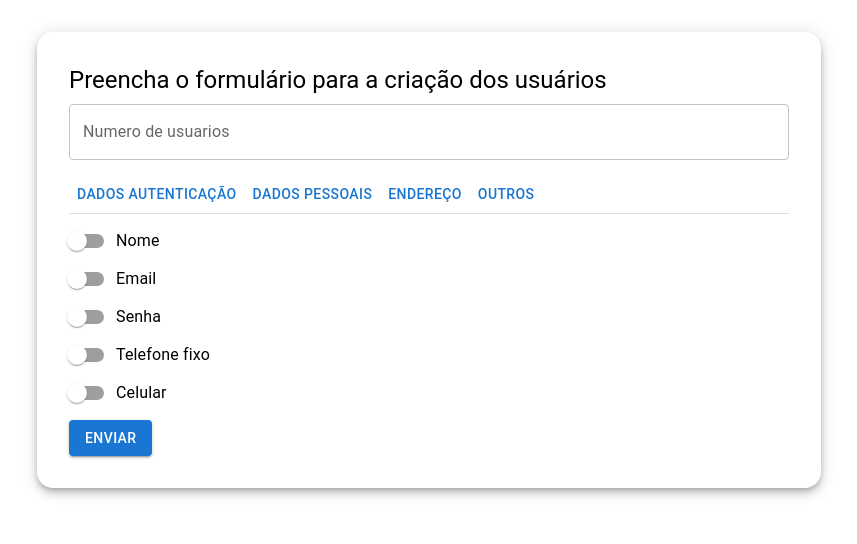
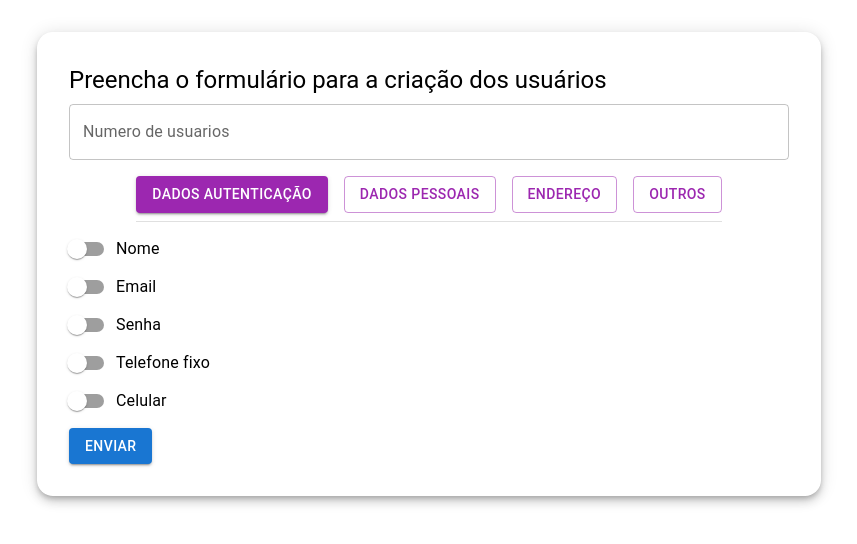
Before and after one commit to ottonSam/user-generate, a React (Create React App) app in the folder frontend/: page / in a window 1280 px wide. Shown: the top 544 px of the page, without its empty margins (211-1068 px from the left). Built offline with nearby package versions, Linux system fonts and the light colour scheme; no server answers.

Commit message:
copy to clipboard

```diff
--- a/frontend/src/components/FormFields/DataUserFields.tsx
+++ b/frontend/src/components/FormFields/DataUserFields.tsx
@@ -1,4 +1,4 @@
-import { Box, Button, List } from "@mui/material";
+import { Stack, Button, List } from "@mui/material";
 import { useState } from "react";
 import SwitchComponent from "./SwitchComponent";
 
@@ -10,26 +10,50 @@ const DataUserFields = () => {
   };
   return (
     <>
-      <Box
+      <Stack
+        gap={2}
+        direction="row"
+        margin="auto"
+        paddingBottom={1}
         sx={{
           marginTop: 2,
           borderBottom: 1,
           borderColor: "divider",
         }}
       >
-        <Button type="button" onClick={() => handleChange(0)}>
+        <Button
+          variant={showCase === 0 ? "contained" : "outlined"}
+          color="secondary"
+          type="button"
+          onClick={() => handleChange(0)}
+        >
           Dados autenticação
         </Button>
-        <Button type="button" onClick={() => handleChange(1)}>
+        <Button
+          variant={showCase === 1 ? "contained" : "outlined"}
+          color="secondary"
+          type="button"
+          onClick={() => handleChange(1)}
+        >
           Dados pessoais
         </Button>
-        <Button type="button" onClick={() => handleChange(2)}>
+        <Button
+          variant={showCase === 2 ? "contained" : "outlined"}
+          color="secondary"
+          type="button"
+          onClick={() => handleChange(2)}
+        >
           Endereço
         </Button>
-        <Button type="button" onClick={() => handleChange(3)}>
+        <Button
+          variant={showCase === 3 ? "contained" : "outlined"}
+          color="secondary"
+          type="button"
+          onClick={() => handleChange(3)}
+        >
           Outros
         </Button>
-      </Box>
+      </Stack>
       <List sx={{ display: showCase === 0 ? "block" : "none" }}>
         <SwitchComponent name="nome" label="Nome" />
         <SwitchComponent name="email" label="Email" />
--- a/frontend/src/components/ShowUsers.tsx
+++ b/frontend/src/components/ShowUsers.tsx
@@ -12,14 +12,34 @@ const ShowUsers = ({ usersData, setShowForm }: IShowUsersProps) => {
     setShowForm(true);
   };
 
+  const copyUsers = async () => {
+    await navigator.clipboard.writeText(JSON.stringify(usersData, null, 2));
+  };
+
   return (
-    <Box>
+    <Box display="flex" flexDirection="column">
       <Typography variant="h5" marginBottom={1}>
         🎉Parabéns os usuários foram criados com sucesso🎉
       </Typography>
+      <Button
+        sx={{
+          marginTop: 2,
+          alignSelf: "flex-end",
+          borderRadius: 4,
+          boxShadow: 3,
+        }}
+        variant="outlined"
+        size="small"
+        onClick={copyUsers}
+      >
+        Copiar
+      </Button>
       {users}
       <Button
-        type="button"
+        sx={{
+          maxWidth: 300,
+          alignSelf: "center",
+        }}
         color="success"
         variant="contained"
         onClick={handleReset}
```
